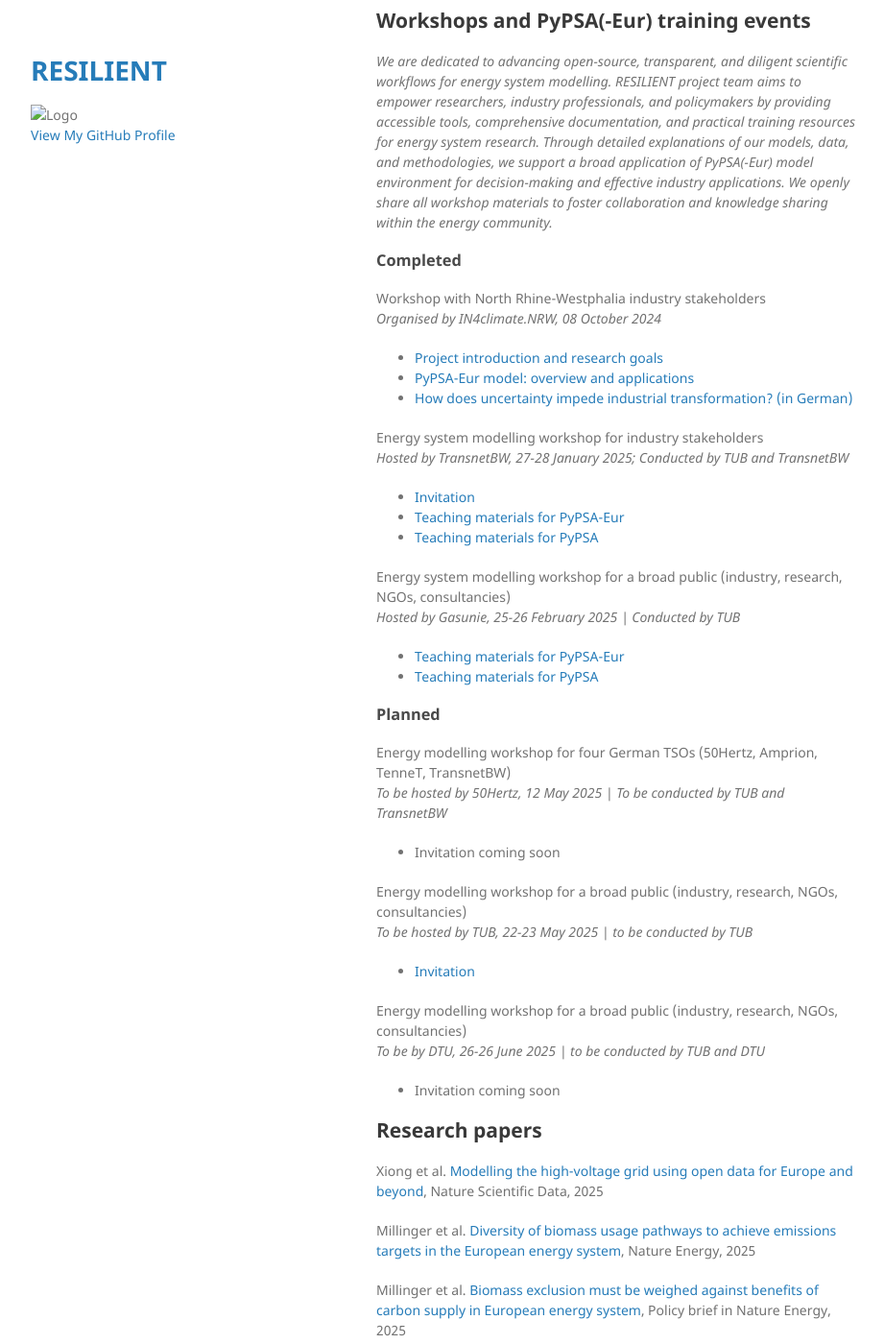
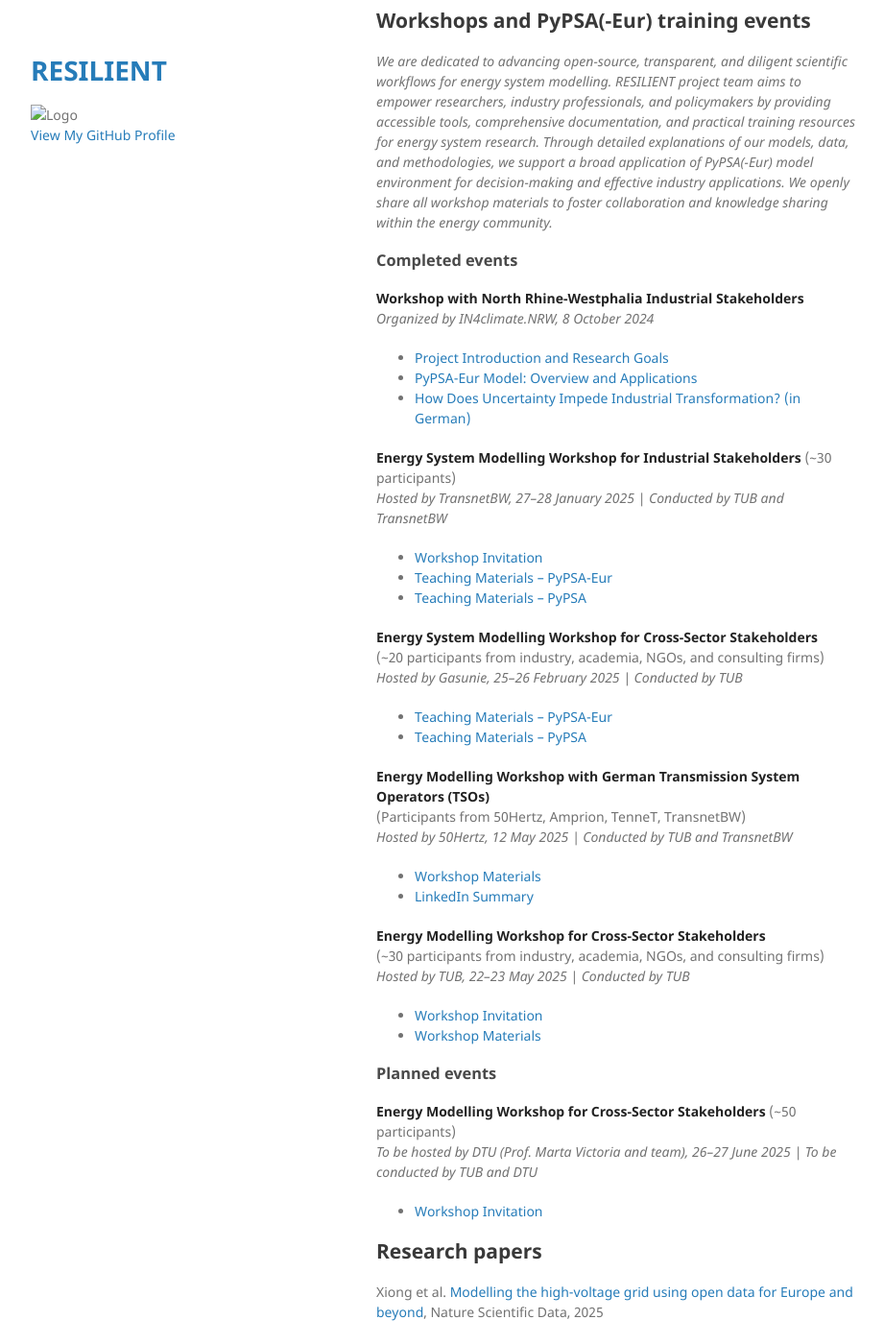
Before and after one commit to resilient-project/resilient-project.github.io, a Jekyll site: the page built from index.md, in a window 1280 px wide and 1400 px high, scrolled down 1299 px. Shown: the whole window at 96% size, without its empty margins (178-1099 px from the left). Built offline with Jekyll 4.4.1, drawn with Linux system fonts in a browser that asks for light colours; our own code applies the rules of GitHub Pages for plain Markdown files; some of the changed text lies outside the part shown.

Commit message:
update workshops and events

```diff
--- a/index.md
+++ b/index.md
@@ -36,38 +36,43 @@ D*: [Introducing OpenStreetMap high-voltage grid to PyPSA-Eur](https://github.co
 
 *We are dedicated to advancing open-source, transparent, and diligent scientific workflows for energy system modelling. RESILIENT project team aims to empower researchers, industry professionals, and policymakers by providing accessible tools, comprehensive documentation, and practical training resources for energy system research. Through detailed explanations of our models, data, and methodologies, we support a broad application of PyPSA(-Eur) model environment for decision-making and effective industry applications. We openly share all workshop materials to foster collaboration and knowledge sharing within the energy community.*
 
-### Completed
+### Completed events
 
-Workshop with North Rhine-Westphalia industry stakeholders\
-*Organised by IN4climate.NRW, 08 October 2024*
-- [Project introduction and research goals](https://resilient-project.github.io/static/uploads/resilient-nrw-tom-einführung.pdf)
-- [PyPSA-Eur model: overview and applications](https://resilient-project.github.io/static/uploads/Modellanwendung-PyPSA-Eur-TUB.pdf)
-- [How does uncertainty impede industrial transformation? (in German)](https://resilient-project.github.io/static/uploads/stakeholderworkshop_FraunhoferISI.pdf)
+**Workshop with North Rhine-Westphalia Industrial Stakeholders**
+*Organized by IN4climate.NRW, 8 October 2024*
+- [Project Introduction and Research Goals](https://resilient-project.github.io/static/uploads/resilient-nrw-tom-einführung.pdf)
+- [PyPSA-Eur Model: Overview and Applications](https://resilient-project.github.io/static/uploads/Modellanwendung-PyPSA-Eur-TUB.pdf)
+- [How Does Uncertainty Impede Industrial Transformation? (in German)](https://resilient-project.github.io/static/uploads/stakeholderworkshop_FraunhoferISI.pdf)
 
-Energy system modelling workshop for industry stakeholders\
-*Hosted by TransnetBW, 27-28 January 2025; Conducted by TUB and TransnetBW*
-- [Invitation](https://www.linkedin.com/feed/update/urn:li:activity:7274361929098317824/)
-- [Teaching materials for PyPSA-Eur](https://docs.google.com/presentation/d/1jqMp5ZYhTRi6gNDoa1UgDzGFLU5ifxeLgfW0R8FBTB4)
-- [Teaching materials for PyPSA](https://irieo.github.io/workshop-pypsa-transnetbw/intro.html)
+**Energy System Modelling Workshop for Industrial Stakeholders** (~30 participants)
+*Hosted by TransnetBW, 27–28 January 2025 | Conducted by TUB and TransnetBW*
+- [Workshop Invitation](https://www.linkedin.com/feed/update/urn:li:activity:7274361929098317824/)
+- [Teaching Materials – PyPSA-Eur](https://docs.google.com/presentation/d/1jqMp5ZYhTRi6gNDoa1UgDzGFLU5ifxeLgfW0R8FBTB4)
+- [Teaching Materials – PyPSA](https://irieo.github.io/workshop-pypsa-transnetbw/intro.html)
 
-Energy system modelling workshop for a broad public (industry, research, NGOs, consultancies)\
-*Hosted by Gasunie, 25-26 February 2025 | Conducted by TUB*
-- [Teaching materials for PyPSA-Eur](https://docs.google.com/presentation/d/12FQCupOkddtNy6psd9M01N4_hmblauad0gaH1bLJB3o/edit#slide=id.g1ec455a5967_0_0)
-- [Teaching materials for PyPSA](https://fneum.github.io/gasunie-workshop/intro.html)
+**Energy System Modelling Workshop for Cross-Sector Stakeholders**
+(~20 participants from industry, academia, NGOs, and consulting firms)
+*Hosted by Gasunie, 25–26 February 2025 | Conducted by TUB*
+- [Teaching Materials – PyPSA-Eur](https://docs.google.com/presentation/d/12FQCupOkddtNy6psd9M01N4_hmblauad0gaH1bLJB3o/edit#slide=id.g1ec455a5967_0_0)
+- [Teaching Materials – PyPSA](https://fneum.github.io/gasunie-workshop/intro.html)
 
-### Planned
+**Energy Modelling Workshop with German Transmission System Operators (TSOs)**
+(Participants from 50Hertz, Amprion, TenneT, TransnetBW)
+*Hosted by 50Hertz, 12 May 2025 | Conducted by TUB and TransnetBW*
+- [Workshop Materials](https://resilient-project.github.io/pypsa-workshop/intro.html)
+- [LinkedIn Summary](https://www.linkedin.com/feed/update/urn:li:activity:7332767362061844480/)
 
-Energy modelling workshop for four German TSOs (50Hertz, Amprion, TenneT, TransnetBW)\
-*To be hosted by 50Hertz, 12 May 2025 | To be conducted by TUB and TransnetBW*
-- Invitation coming soon
+**Energy Modelling Workshop for Cross-Sector Stakeholders**
+(~30 participants from industry, academia, NGOs, and consulting firms)
+*Hosted by TUB, 22–23 May 2025 | Conducted by TUB*
+- [Workshop Invitation](https://www.linkedin.com/posts/fabian-neumann-renewables_pypsa-eur-workshop-at-tu-berlin-activity-7309188508894543873-Ycsq?utm_source=share&utm_medium=member_desktop&rcm=ACoAADhk2oEBLgmYCVN1a_pvp6Q2ezECxNhJekw)
+- [Workshop Materials](https://resilient-project.github.io/pypsa-workshop-202505/intro.html)
 
-Energy modelling workshop for a broad public (industry, research, NGOs, consultancies)\
-*To be hosted by TUB, 22-23 May 2025 | to be conducted by TUB*
-- [Invitation](https://www.linkedin.com/posts/fabian-neumann-renewables_pypsa-eur-workshop-at-tu-berlin-activity-7309188508894543873-Ycsq?utm_source=share&utm_medium=member_desktop&rcm=ACoAADhk2oEBLgmYCVN1a_pvp6Q2ezECxNhJekw)
+### Planned events
 
-Energy modelling workshop for a broad public (industry, research, NGOs, consultancies)\
-*To be by DTU, 26-26 June 2025 | to be conducted by TUB and DTU*
-- Invitation coming soon
+**Energy Modelling Workshop for Cross-Sector Stakeholders** (~50 participants)
+*To be hosted by DTU (Prof. Marta Victoria and team), 26–27 June 2025 | To be conducted by TUB and DTU*
+- [Workshop Invitation](https://www.linkedin.com/posts/marta-victoria-4189b388_pypsa-eur-workshop-at-dtu-copenhagen-activity-7320387816662745088-JAwA/)
 
 
 ## Research papers
@@ -86,7 +91,7 @@ Zachmann, Meißner & Riepin [Mitigating Ukraine's Looming Electricity Crisis](ht
 
 Xiong, Brown & Riepin [The role of Projects of Common Interest in reaching Europe’s energy policy targets](), tbd
 
-## Research talks, media and public outreach
+## Research talks
 
 CETpartnership TRI1 2022 Project Leaders meeting\
 *Online, 20 October 2023*\
@@ -115,6 +120,12 @@ The DTU Summer School 2025\
 International Energy Workshop 2025\
 *Nara, Japan, 11 June 2025*\
 [The role of Projects of Common Interest in reaching Europe’s energy policy targets](https://github.com/bobbyxng/pcipmi-policy-targets/blob/main/presentation/2025-06-12_iew_nara/presentation/pcipmi-policy-targets-iew.pdf)
+
+International Energy Workshop 2025 & RESILIENT annual meeting 2025\
+*Nara, Japan, 11 June 2025 & Pisa, Italy, 15 May 2025*\
+[The Minimal Methanol Economy as a Gap-Filler for High Electrification Scenarios](https://nworbmot.org/energy/brown-iew25.pdf)
+
+## Some
 
 ## Partners
 
```
